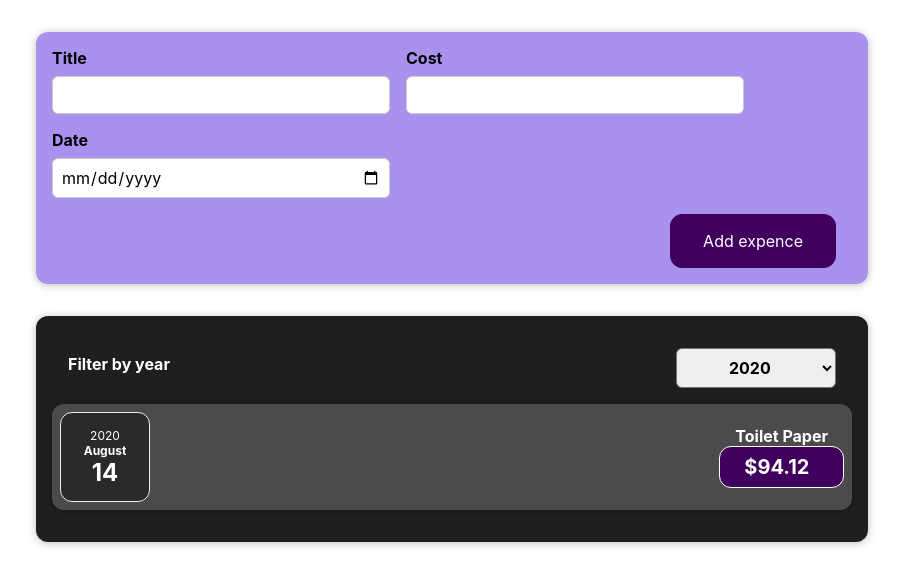
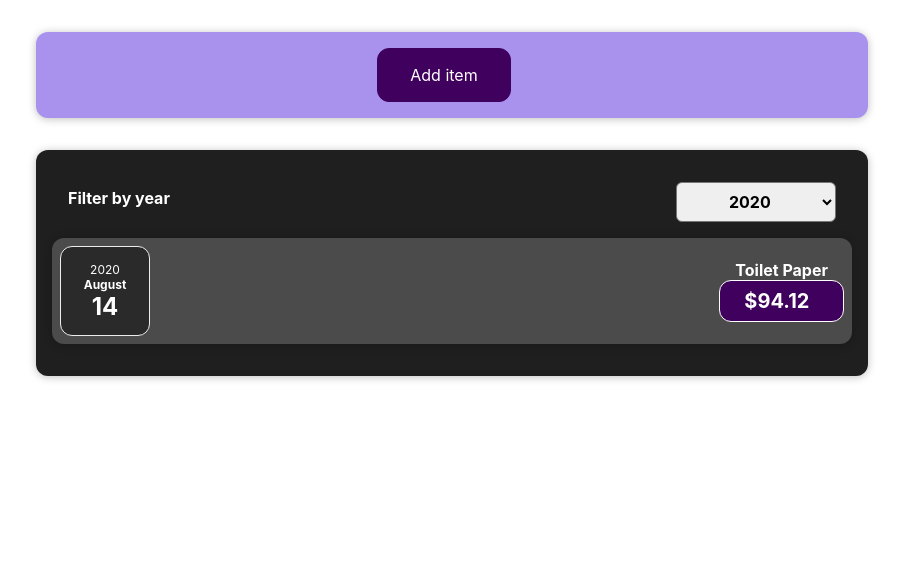
Before and after one commit to N00bG1rl/BudgetApp, a React (Create React App) app: page / in a window 1280 px wide. Shown: the top 586 px of the page, without its empty margins (188-1091 px from the left). Built offline with nearby package versions, Linux system fonts and the light colour scheme.

Commit message:
Form open func

```diff
--- a/src/components/budget/Budget.js
+++ b/src/components/budget/Budget.js
@@ -1,8 +1,8 @@
 import { useState } from 'react'
 
-import Item from './Item'
 import Card from '../layout/Card'
 import FilterDate from '../budget/FilterDate'
+import ItemList from './ItemList'
 
 import '../../theme/Budget.css'
 
@@ -18,17 +18,7 @@ const Budget = (props) => {
     <div>
       <Card className="budget">
         <FilterDate selected={ selectedYear } onChange={ handleChange } />
-        {filterItems.length === 0 ? (
-          <p>No items found</p>
-        ) : (
-          filterItems.map(item => (
-          <Item
-            key={item.id}
-            title={item.title}
-            cost={item.cost}
-            date={item.date}
-          />
-        )))}
+        <ItemList items={ filterItems } />
       </Card>
     </div>
   )
--- a/src/components/budget/Item.js
+++ b/src/components/budget/Item.js
@@ -4,6 +4,7 @@ import '../../theme/Item.css'
 
 const Item = (props) => {
   return (
+    <li>
       <Card className='list-item'>
         <ItemDate date={ props.date } />
         <div className='list-item-desc'>
@@ -11,6 +12,7 @@ const Item = (props) => {
           <div className='list-item-cost'>${ props.cost }</div>
         </div>
       </Card>
+    </li>
   )
 }
 
--- /dev/null
+++ b/src/components/budget/ItemList.js
@@ -0,0 +1,24 @@
+import Item from './Item'
+
+import '../../theme/ItemList.css'
+
+const ItemList = (props) => {
+  if (props.items.length === 0) {
+    return <h2 className='budget-list-fallback'>No items found.</h2>
+  }
+
+  return (
+    <ul className='budget-list'>
+      {props.items.map(item => (
+        <Item
+          key={item.id}
+          title={item.title}
+          cost={item.cost}
+          date={item.date}
+        />
+      ))}
+    </ul>
+  )
+}
+
+export default ItemList
--- a/src/components/newBudgetItem/Form.js
+++ b/src/components/newBudgetItem/Form.js
@@ -1,21 +1,21 @@
-import { useState } from "react";
+import { useState } from "react"
 
-import "../../theme/Form.css";
+import "../../theme/Form.css"
 
 const Form = (props) => {
-  const [formTitle, setFormTitle] = useState("");
-  const [formCost, setFormCost] = useState("");
-  const [formDate, setFormDate] = useState("");
+  const [formTitle, setFormTitle] = useState("")
+  const [formCost, setFormCost] = useState("")
+  const [formDate, setFormDate] = useState("")
 
   const handleTitle = (event) => {
-    setFormTitle(event.target.value);
-  };
+    setFormTitle(event.target.value)
+  }
   const handleCost = (event) => {
-    setFormCost(event.target.value);
-  };
+    setFormCost(event.target.value)
+  }
   const handleDate = (event) => {
-    setFormDate(event.target.value);
-  };
+    setFormDate(event.target.value)
+  }
   const handleSubmit = (event) => {
     event.preventDefault();
 
@@ -23,48 +23,49 @@ const Form = (props) => {
       title: formTitle,
       cost: formCost,
       date: new Date(formDate),
-    };
+    }
 
-    props.onDataSave(data);
+    props.onDataSave(data)
 
-    setFormTitle("");
-    setFormCost("");
-    setFormDate("");
-  };
+    setFormTitle("")
+    setFormCost("")
+    setFormDate("")
+  }
 
   return (
-    <form onSubmit={handleSubmit}>
+    <form onSubmit={ handleSubmit }>
       <div className="form">
         <div className="form-item">
           <label>Title</label>
-          <input type="text" value={formTitle} onChange={handleTitle} />
+          <input type="text" value={ formTitle } onChange={ handleTitle } />
         </div>
         <div className="form-item">
           <label>Cost</label>
           <input
             type="number"
-            value={formCost}
+            value={ formCost }
             min="0,01"
             step="0.01"
-            onChange={handleCost}
+            onChange={ handleCost }
           />
         </div>
         <div className="form-item">
           <label>Date</label>
           <input
             type="date"
-            value={formDate}
+            value={ formDate }
             min="2021-01-01"
             max="2024-01-01"
-            onChange={handleDate}
+            onChange={ handleDate }
           />
         </div>
       </div>
       <div className="form-actions">
+        <button type="reset" onClick={ props.onCancel }>Cancel</button>
         <button type="submit">Add expence</button>
       </div>
     </form>
-  );
-};
+  )
+}
 
-export default Form;
+export default Form
--- a/src/components/newBudgetItem/NewItem.js
+++ b/src/components/newBudgetItem/NewItem.js
@@ -1,8 +1,10 @@
+import { useState } from 'react'
 import Form from './Form'
 
 import '../../theme/NewItem.css'
 
 const NewItem = (props) => {
+  const [formOpen, setFormOpen] = useState(false)
   const handleDataSave = (enteredData) => {
     const data = {
       ...enteredData,
@@ -10,10 +12,23 @@ const NewItem = (props) => {
     }
     props.onBudgetAdd(data)
   }
+  const openForm = () => {
+    setFormOpen(true)
+  }
+  const closeForm = () => {
+    setFormOpen(false)
+  }
 
   return (
     <div className='new-item'>
-      <Form onDataSave={ handleDataSave } />
+      {formOpen === false ? (
+        <button onClick={ openForm }>Add item</button>
+      ) : (
+        <Form
+          onDataSave={ handleDataSave }
+          onCancel={ closeForm }
+        />
+      )}
     </div>
   )
 }
--- /dev/null
+++ b/src/theme/ItemList.css
@@ -0,0 +1,8 @@
+.budget-list {
+  list-style: none;
+  padding: 0;
+}
+.budget-list-fallback {
+  color: white;
+  text-align: center;
+}
```
Lines whose indentation alone changed are shown as unchanged.
